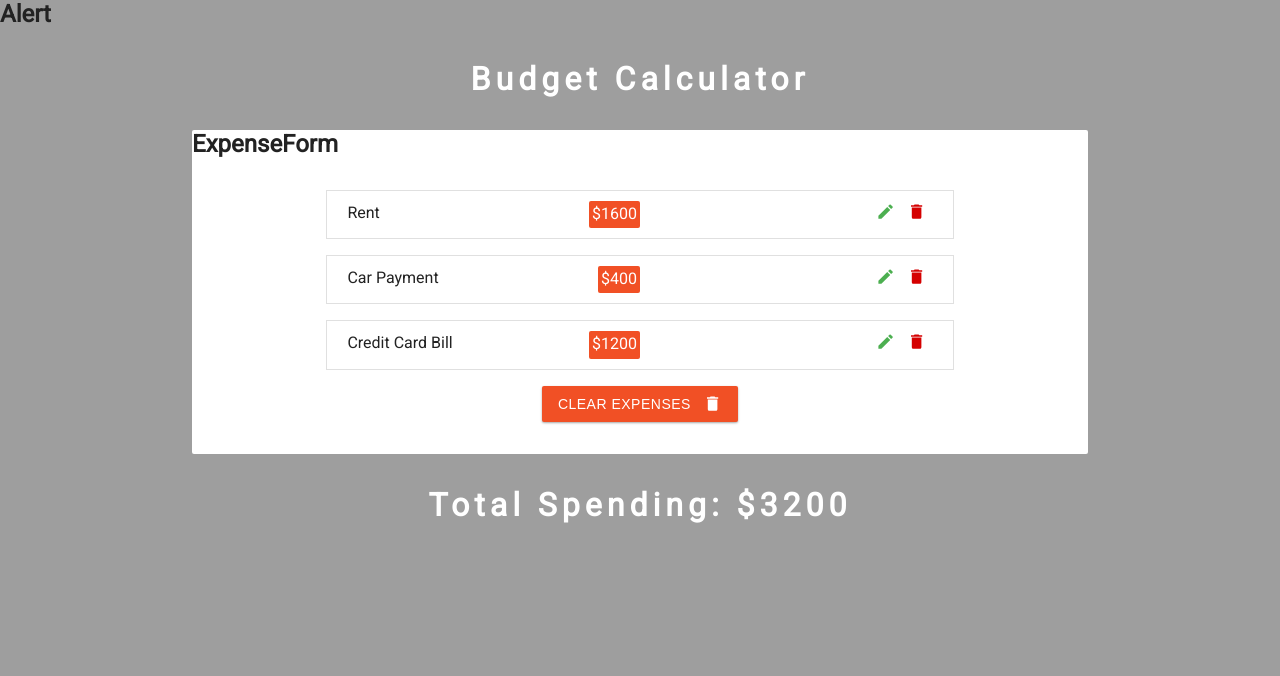
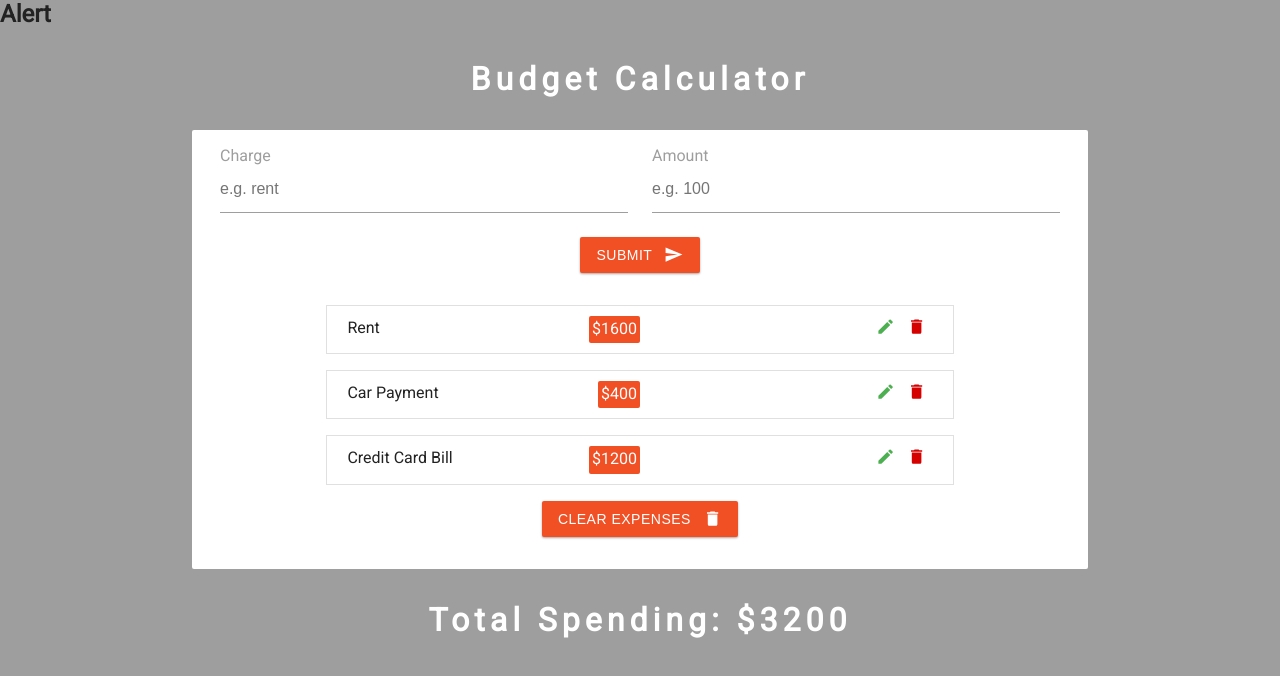
Before and after one commit to storiaca/budget-calculator-react, a React (Create React App) app: page / in a window 1280 px wide. Shown: the top 676 px of the page. Built offline with nearby package versions, Linux system fonts and the light colour scheme.

Commit message:
Setup ExpenseForm component

```diff
--- a/src/components/ExpenseForm.js
+++ b/src/components/ExpenseForm.js
@@ -1,10 +1,35 @@
 import React from "react";
+import { MdSend } from "react-icons/md";
 
 const ExpenseForm = () => {
   return (
-    <div>
-      <h2>ExpenseForm</h2>
-    </div>
+    <form>
+      <div className="form-center">
+        <div className="form-group">
+          <label htmlFor="charge">charge</label>
+          <input
+            type="text"
+            className="form-control"
+            id="charge"
+            name="charge"
+            placeholder="e.g. rent"
+          />
+        </div>
+        <div className="form-group">
+          <label htmlFor="amount">amount</label>
+          <input
+            type="text"
+            className="form-control"
+            id="amount"
+            name="amount"
+            placeholder="e.g. 100"
+          />
+        </div>
+      </div>
+      <button type="submit" className="btn">
+        Submit <MdSend className="btn-icon" />
+      </button>
+    </form>
   );
 };
 
```
